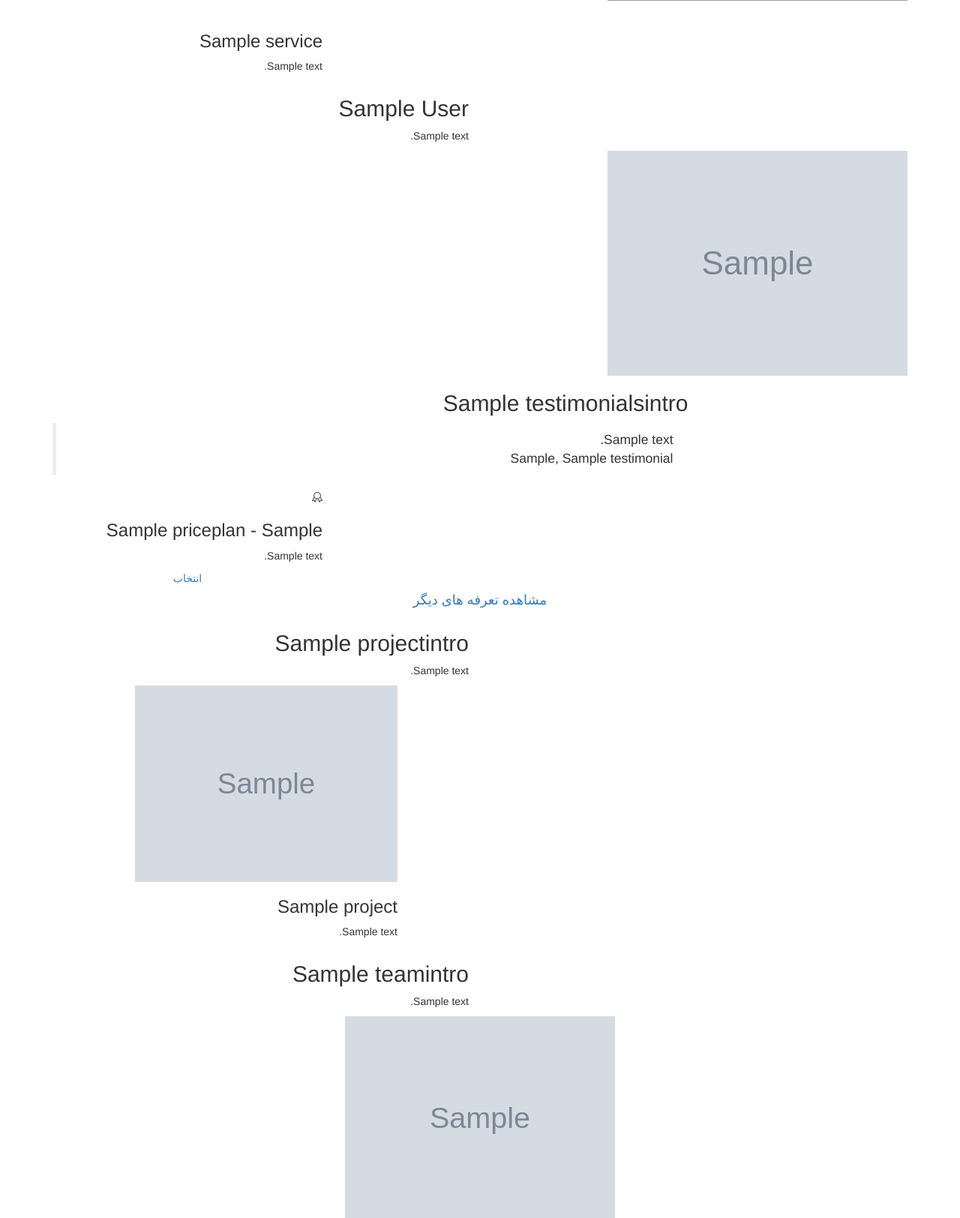
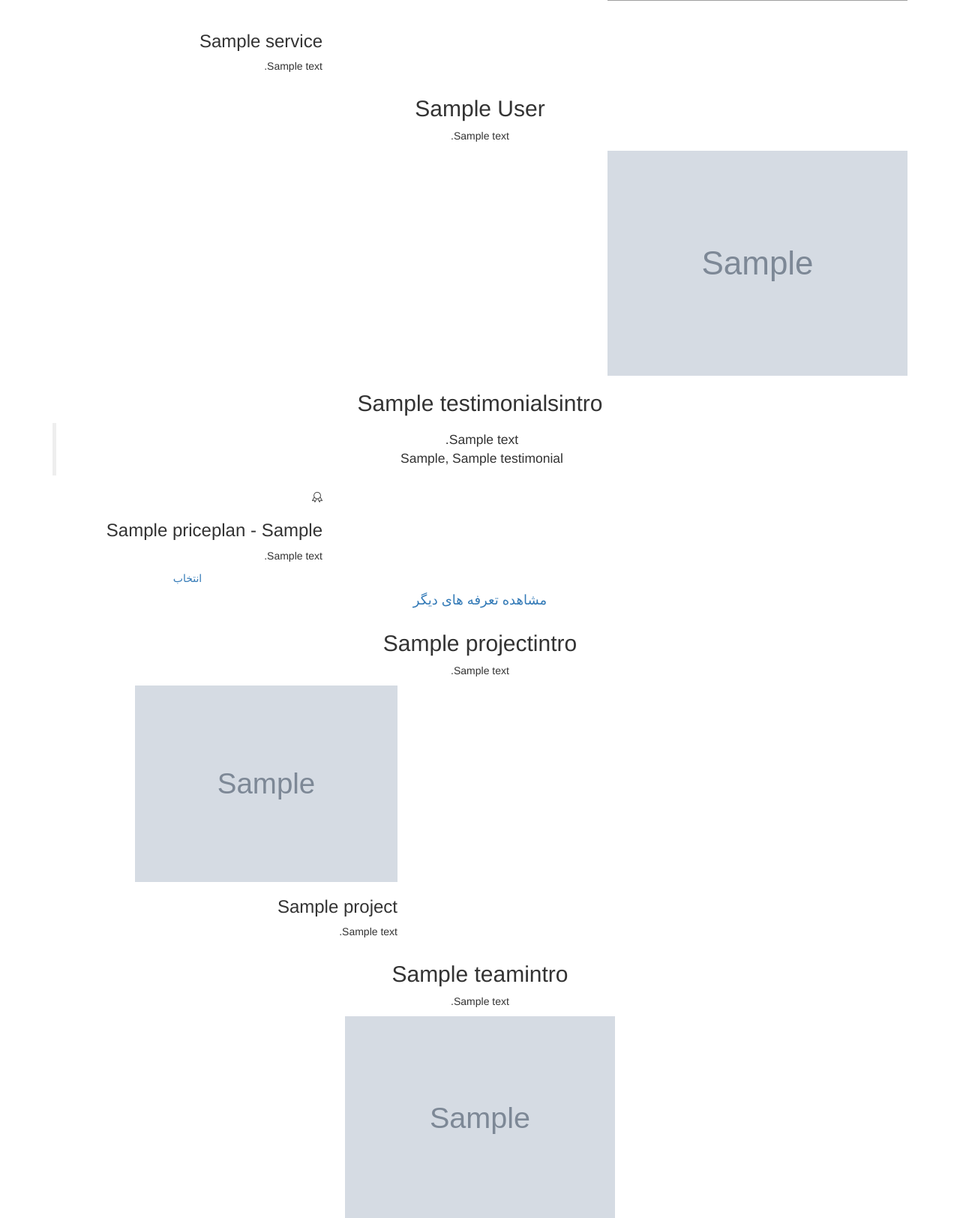
Before and after one commit to esma-eel/noise-services, a Django app: page / in a window 1280 px wide. Shown: the part 300-1924 px from the top of the page at 75% size. Run offline with Django 3.2, Linux system fonts and the light colour scheme; tables that the repository leaves empty hold one stand-in row (values such as "Sample post"); grey boxes marked "Sample" are stand-in pictures; parts of the project's set-up code (start-up, migrations or seed data) failed here and were passed over; some libraries are stand-ins or nearby versions; grey boxes are pictures that could not be loaded.

Commit message:
made team part better and centered intro parts

```diff
--- a/noise_project/templates/components/clients.html
+++ b/noise_project/templates/components/clients.html
@@ -1,8 +1,8 @@
 <div class="content-md container">
     <div class="row margin-b-40">
-        <div class="col-sm-6 ">
+        <div class="col-sm-12 text-center">
             <h2>{{customer_intro.title}}</h2>
-            <p>{{customer_intro.description}}</p>
+            <p>{{customer_intro.description|safe|linebreaks}}</p>
         </div>
     </div>
     <div class="swiper-slider swiper-clients">
--- a/noise_project/templates/components/team.html
+++ b/noise_project/templates/components/team.html
@@ -1,9 +1,9 @@
 <div class="bg-color-sky-light">
     <div class="content-md container">
         <div class="row margin-b-40">
-            <div class="col-sm-6">
+            <div class="col-sm-12 text-center">
                 <h2>{{team_mates_intro.title}}</h2>
-                <p>{{team_mates_intro.description}}</p>
+                <p>{{team_mates_intro.description|safe|linebreaks}}</p>
             </div>
         </div>
         <div class="row">
--- a/noise_project/templates/components/testimonial.html
+++ b/noise_project/templates/components/testimonial.html
@@ -1,6 +1,6 @@
 <div class="content-md container">
     <div class="row">
-        <div class="col-sm-9">
+        <div class="col-sm-12 text-center">
             <h2>{{testimonial_intro.title}}</h2>
             <div class="swiper-slider swiper-testimonials">
                 <div class="swiper-wrapper">
--- a/noise_project/templates/components/works.html
+++ b/noise_project/templates/components/works.html
@@ -1,9 +1,9 @@
 <div class="bg-color-sky-light overflow-h">
     <div class="content-md container">
         <div class="row margin-b-40">
-            <div class="col-sm-6">
+            <div class="col-sm-12 text-center">
                 <h2>{{projects_intro.title}}</h2>
-                <p>{{projects_intro.description}}</p>
+                <p>{{projects_intro.description|safe|linebreaks}}</p>
             </div>
         </div>
         <div class="masonry-grid">
--- a/projects/models.py
+++ b/projects/models.py
@@ -22,8 +22,8 @@ class Project(models.Model):
     image = models.ImageField(upload_to='projects/', null=True, blank=True)
     name = models.CharField(max_length=1000)
     description = models.TextField()
-    team_mates = models.ManyToManyField('Person', related_name='person_projects')
-    technologies = models.ManyToManyField('Technology', related_name='tech_used_in_projects')
+    team_mates = models.ManyToManyField('Person', related_name='person_projects', null=True, blank=True)
+    technologies = models.ManyToManyField('Technology', related_name='tech_used_in_projects', null=True, blank=True)
     customer = models.CharField(max_length=1500, null=True, blank=True)
     timestamp = models.DateTimeField(auto_now_add=True)
 
```
Also changed, not shown: contact/migrations/0005_auto_20180924_1804.py (added), projects/migrations/0002_auto_20180924_1804.py (added).
